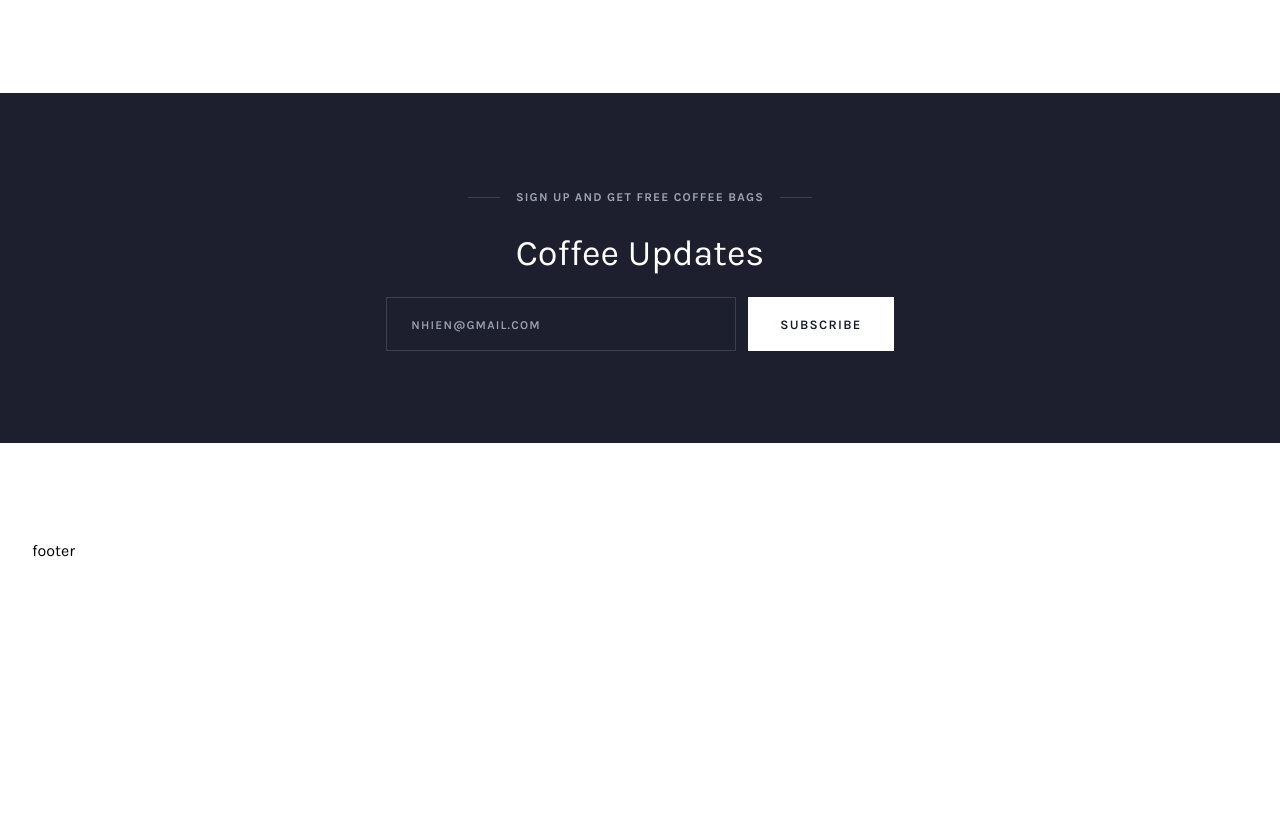
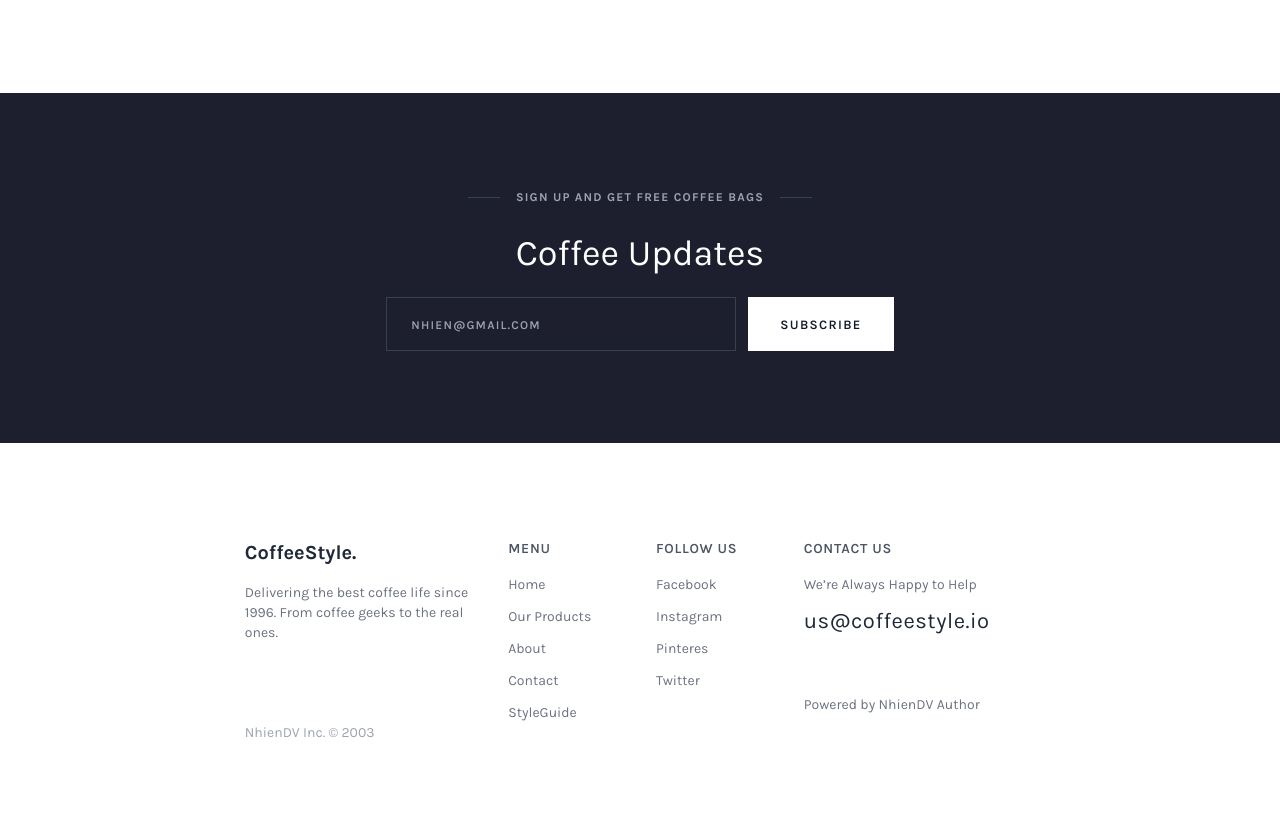
Before and after one commit to nhien261203/CoffeStyle-Tailwindcss, a website: page src/index.html in a window 1280 px wide. Shown: the part 4959-5798 px from the top of the page. Before the commit the page ends 5522 px from the top, so only its background shows below. Drawn offline with Linux system fonts and the light colour scheme.

Commit message:
add footer

```diff
--- a/src/index.html
+++ b/src/index.html
@@ -494,8 +494,39 @@
                 </div><!--End subscribe-->
 
             </main>
-            <footer>
-                footer
+            <footer class="w-[95%] xl:w-[65%] mx-auto pb-24 text-gray-500 text-sm">
+                <div class="flex flex-col md:flex-row text-center md:text-left gap-12 md:gap-8">
+                    <div class="basis-2/6">
+                        <div class="font-bold text-xl mb-4 text-gray-800">CoffeeStyle.</div>
+                        <div class="mb-8 md:mb-20">Delivering the best coffee life since 1996. From coffee geeks to the real ones.</div>
+                        <div class="text-gray-400 hover:text-coffee-400">NhienDV Inc. © 2003</div>
+                    </div>
+                    <div class="basis-1/6">
+                        <div class="uppercase font-semibold tracking-wider text-gray-600 mb-4">Menu</div>
+                        <div class="flex flex-col gap-3">
+                            <div><a href="" class="hover:text-coffee-400">Home</a></div>
+                            <div><a href="" class="hover:text-coffee-400">Our Products</a></div>
+                            <div><a href="" class="hover:text-coffee-400">About</a></div>
+                            <div><a href="" class="hover:text-coffee-400">Contact</a></div>
+                            <div><a href="" class="hover:text-coffee-400">StyleGuide</a></div>
+                        </div>
+                    </div>
+                    <div class="basis-1/6">
+                        <div class="uppercase font-semibold tracking-wider text-gray-600 mb-4">Follow Us</div>
+                        <div class="flex flex-col gap-3">
+                            <div><a href="" class="hover:text-coffee-400">Facebook</a></div>
+                            <div><a href="" class="hover:text-coffee-400">Instagram</a></div>
+                            <div><a href="" class="hover:text-coffee-400">Pinteres</a></div>
+                            <div><a href="" class="hover:text-coffee-400">Twitter</a></div>
+                        </div>
+                    </div>
+                    <div class="basis-2/6">
+                        <div class="uppercase font-semibold tracking-wider text-gray-600 mb:8 md:mb-4">Contact Us</div>
+                        <div class="mb-4">We’re Always Happy to Help</div>
+                        <div class="mb-16 text-gray-800 text-[22px]  tracking-wide">us@coffeestyle.io</div>
+                        <div><a href="">Powered by NhienDV Author</a></div>
+                    </div>
+                </div>
             </footer>
         </div>
 
```
Also changed, not shown: public/output.css.
